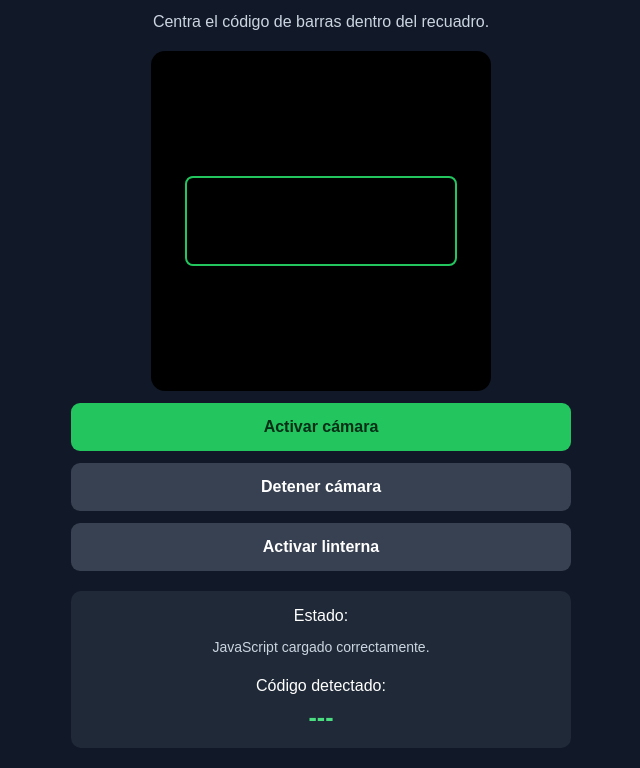
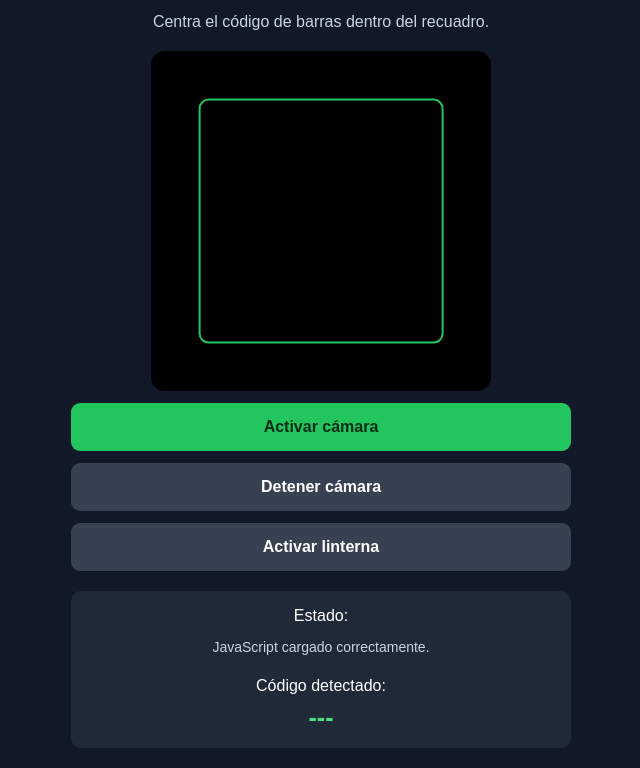
Before and after one commit to corpaxatc-maker/escaner-productos, a plain HTML site: page index.html in a window 1280 px wide. Shown: the part 67-835 px from the top of the page, without its empty margins (319-959 px from the left). Drawn offline with Linux system fonts and the light colour scheme.

Commit message:
Update index.html

```diff
--- a/index.html
+++ b/index.html
@@ -54,16 +54,16 @@ video {
 }
 
     .marco {
-      position: absolute;
-      top: 50%;
-      left: 10%;
-      width: 80%;
-      height: 90px;
-      transform: translateY(-50%);
-      border: 2px solid #22c55e;
-      border-radius: 8px;
-      pointer-events: none;
-    }
+  position: absolute;
+  top: 50%;
+  left: 50%;
+  width: 72%;
+  aspect-ratio: 1 / 1;
+  transform: translate(-50%, -50%);
+  border: 2px solid #22c55e;
+  border-radius: 10px;
+  pointer-events: none;
+}
 
     button {
       width: 100%;
```
